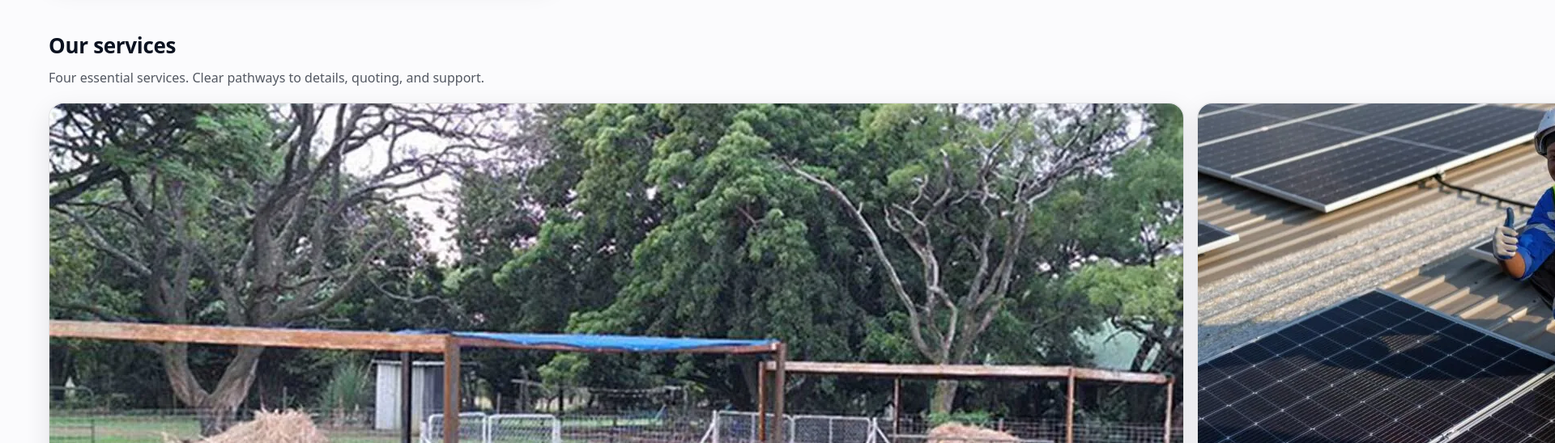
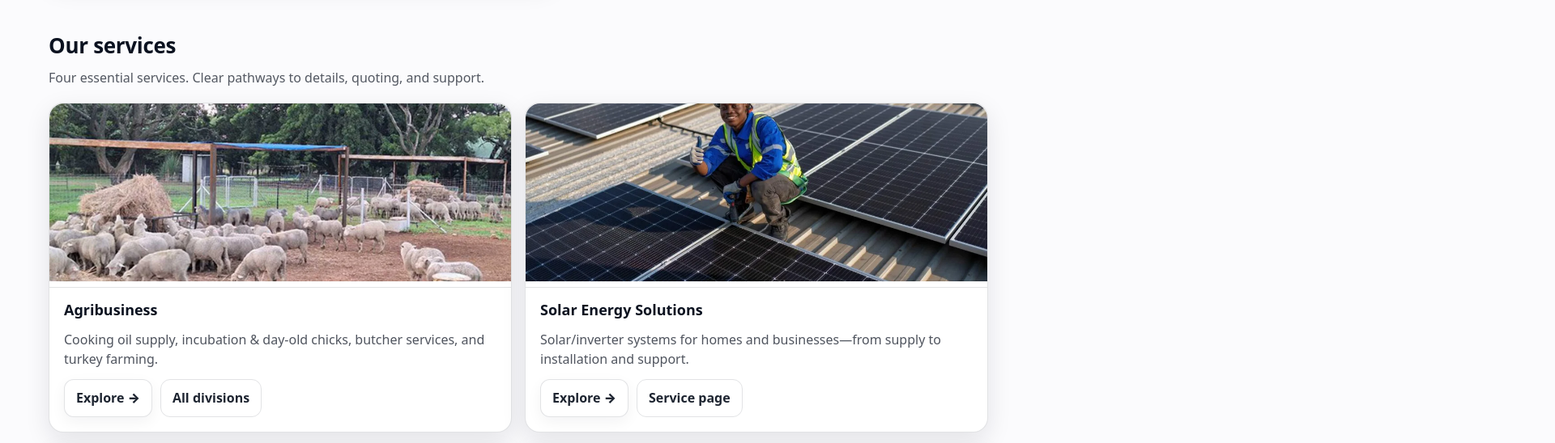
Before and after one commit to prop25fxt/NEW-ATGGLOBAL, a plain HTML site: page index.html in a window 1280 px wide. Shown: the part 820-1368 px from the top of the page at 81% size, 1920 px wide, since content can reach past the window. Drawn offline with Linux system fonts and the light colour scheme.

Commit message:
Add files via upload

```diff
--- a/assets/css/styles.css
+++ b/assets/css/styles.css
@@ -79,11 +79,10 @@ h1{margin:14px 0 10px;font-size:clamp(34px,4vw,52px);line-height:1.05;letter-spa
 .card p{margin:0;color:rgba(11,18,32,.72)}
 .card .meta{margin-top:10px;color:var(--muted);font-size:13px}
 .card .thumb{margin:-18px -18px 14px;border-bottom:1px solid var(--border);overflow:hidden;border-radius:var(--radius) var(--radius) 0 0}
-.card ..thumb img {
+.card .thumb img {
   width: 100%;
-  height: 260px;              /* slightly taller */
+  height: 220px;
   object-fit: cover;
-  object-position: top center; /* show top part (machine + bottles) */
 }
 .banner{background:linear-gradient(135deg,rgba(0,48,80,.08),rgba(64,176,208,.08));border:1px solid var(--border);border-radius:var(--radius);padding:18px;display:flex;align-items:center;justify-content:space-between;gap:16px;box-shadow:var(--shadow)}
 .quote{border-left:4px solid var(--accent);padding:12px 14px;background:rgba(64,176,208,.10);border-radius:12px}
```
